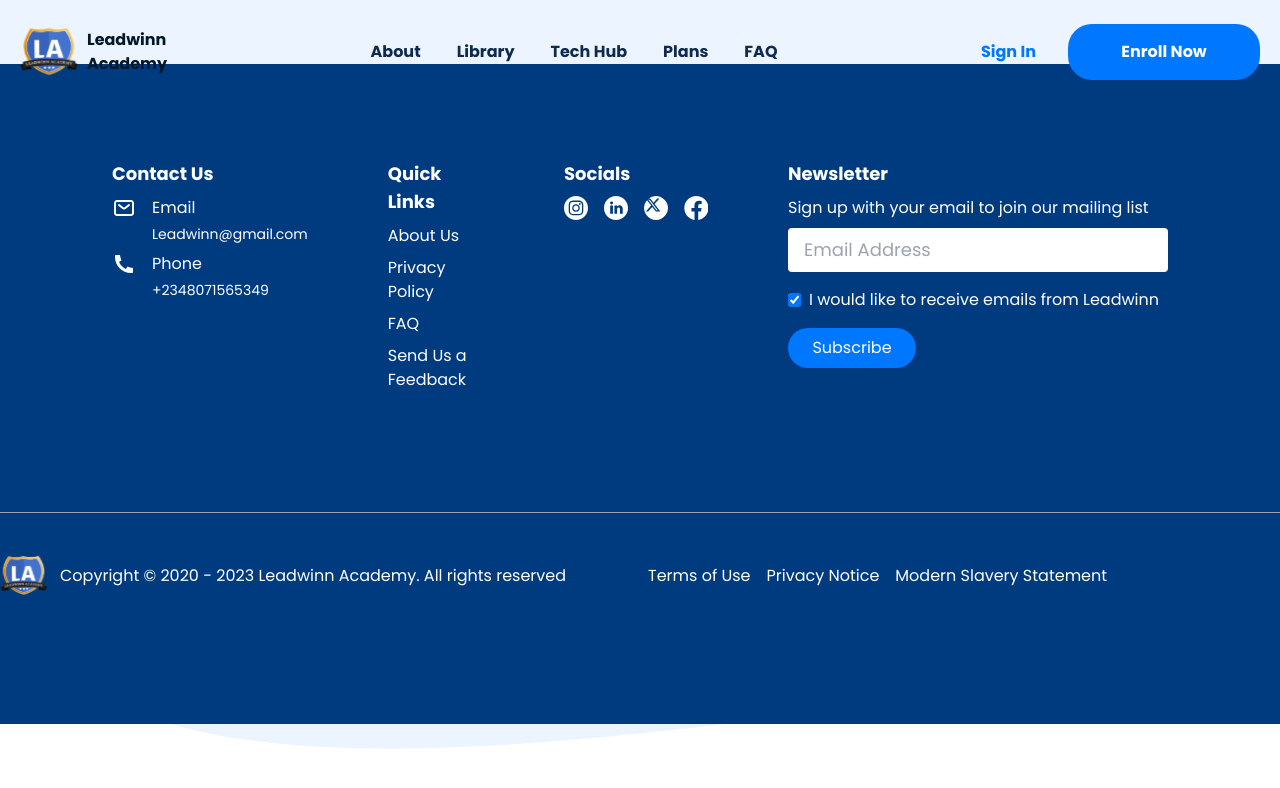
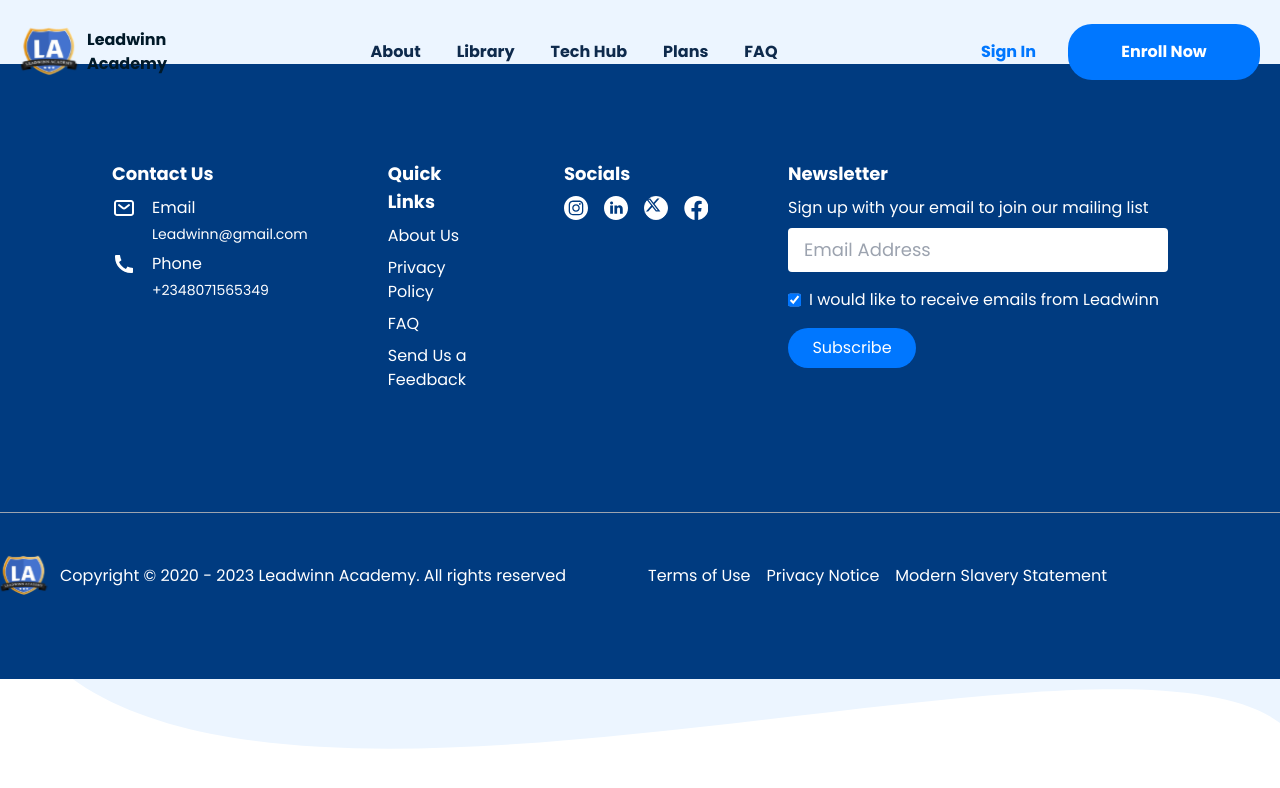
Before and after one commit to Adeleyeha-17/Leadwinn-Academy, a React (Vite) app: page / in a window 1280 px wide. Shown: the top 788 px of the page. Built offline with nearby package versions, Linux system fonts and the light colour scheme.

Commit message:
updated footer

```diff
--- a/src/components/Footer/Footer.tsx
+++ b/src/components/Footer/Footer.tsx
@@ -41,7 +41,7 @@
    ]
 
    return (
-    <div className="bg-footer-blue text-white font-poppins sm:h-460">
+    <div className="bg-footer-blue text-white font-poppins pb-20 ">
       <div className="grid grid-flow-row sm:max-md:grid-cols-2 md:grid-flow-col gap-6 lg:gap-0 py-16 px-6 md:py-24 md:max-xl:px-18 xl:px-28 lg:max-xl:px-10 lg:space-x-20 md:max-w-6xl lg:max-w-7xl mx-auto">
 
          <div className="flex flex-col gap-2">
--- a/tailwind.config.js
+++ b/tailwind.config.js
@@ -23,7 +23,7 @@
         "15" : "54.4px"
       },
       height: {
-        "460": "660px"
+        "80": "80vh"
       }
     },
     },
```
